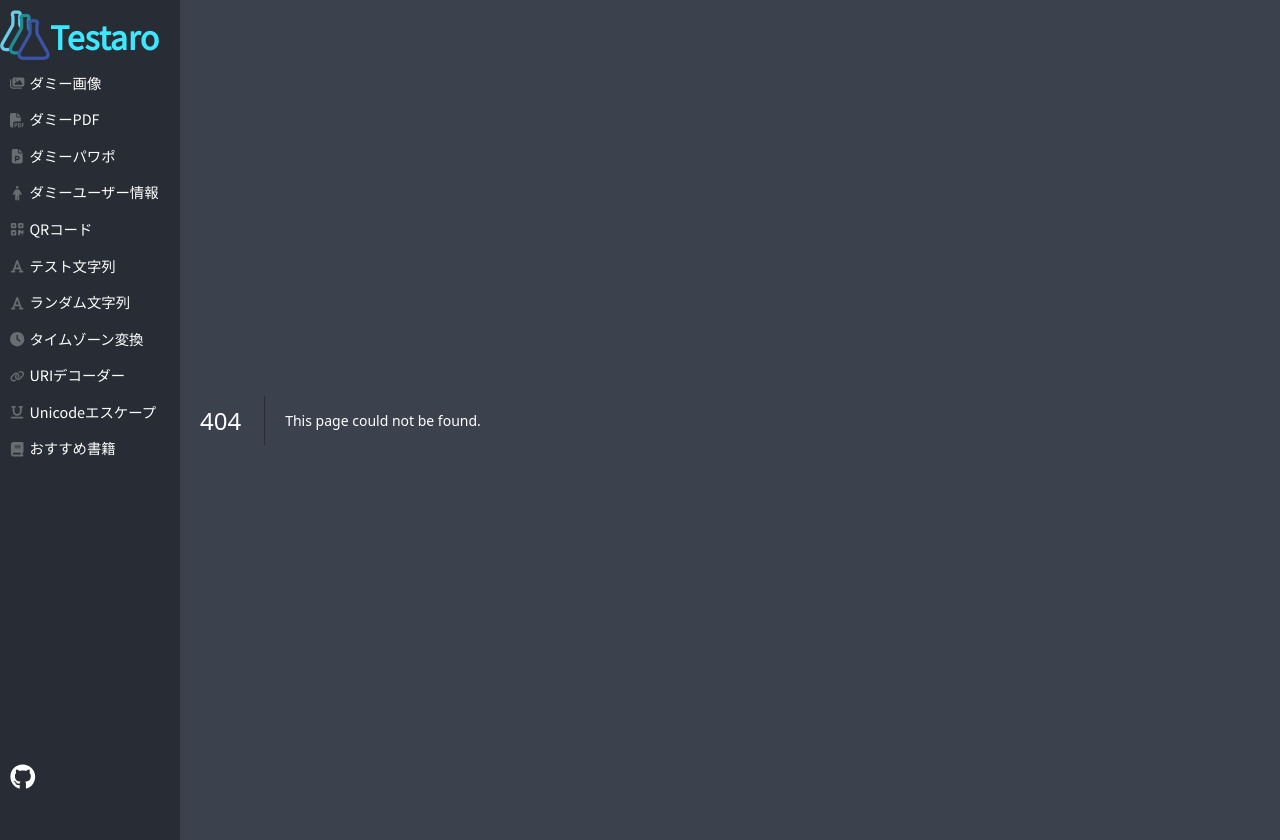
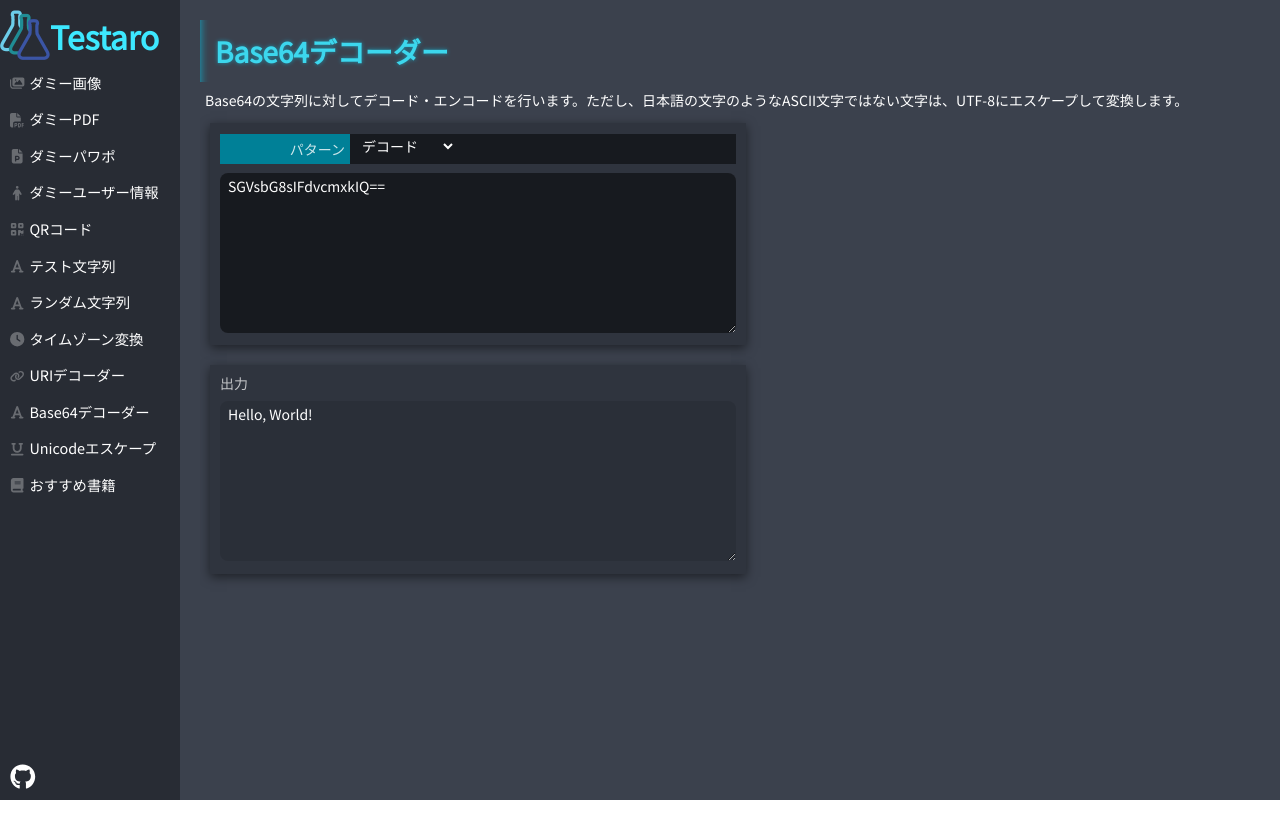
Before and after one commit to jesusisao/testaro, a Next.js app: page /base64-decoder in a window 1280 px wide. Before the commit this address had no page. After the commit the page ends 800 px from the top, so only its background shows below. Built offline with nearby package versions, Linux system fonts and the light colour scheme.

Commit message:
base64変換機能 (#101)
* base64変換機能

* fix icon

```diff
--- a/src/components/Layout/Menu/Menu.tsx
+++ b/src/components/Layout/Menu/Menu.tsx
@@ -97,6 +97,14 @@ const Menu: React.FC = () => {
           </Link>
         </li>
         <li>
+          <Link href="/base64-decoder">
+            <span className={style.link}>
+              <FontAwesomeIcon icon={faFont} className={style.icon} />
+              Base64デコーダー
+            </span>
+          </Link>
+        </li>
+        <li>
           <Link href="/unicode-escape-sequence">
             <span className={style.link}>
               <FontAwesomeIcon icon={faUnderline} className={style.icon} />
--- /dev/null
+++ b/src/pages/base64-decoder/index.module.scss
@@ -0,0 +1,24 @@
+@import "styles/config.scss";
+
+.page {
+  height: 100%;
+  min-width: 100%;
+  overflow: hidden;
+
+  p {
+    margin: 5px;
+  }
+
+  textarea {
+    border-radius: 8px;
+    background-color: $config-enabled-form-color;
+    padding-top: 5px;
+    padding-bottom: 5px;
+    width: 500px;
+    height: 150px;
+  }
+
+  .disabledTextarea {
+    background-color: $config-disabled-form-color;
+  }
+}
--- /dev/null
+++ b/src/pages/base64-decoder/index.tsx
@@ -0,0 +1,105 @@
+import { useState } from "react";
+import { NextPage } from "next";
+import MetaHeader from "src/components/Common/MetaHeader";
+import style from "./index.module.scss";
+import commonStyle from "styles/common.module.scss";
+import ParamBox from "src/components/Common/ParamBox";
+type Pattern = "encode" | "decode";
+
+const escapeWithUtf8 = (str: string) => {
+  // 文字列を UTF-8 のバイト列に変換
+  // 「"あ"」→「new Uint8Array([227, 129, 130])」
+  const uint8Array = new TextEncoder().encode(str);
+  // 各バイトを対応する文字コードの文字に変換
+  // [227, 129, 130] →「"ã\x81\x82"」
+  return String.fromCharCode(...uint8Array);
+};
+
+const unescapeWithUtf8 = (binaryString: string) => {
+  // 文字コードを取得し、UTF-8 のバイト列に変換
+  const uint8Array = Uint8Array.from(binaryString, (char) =>
+    char.charCodeAt(0)
+  );
+  // バイト配列を文字列に変換する
+  return new TextDecoder().decode(uint8Array);
+};
+
+const encodeBase64 = (str: string) => {
+  const binaryString = escapeWithUtf8(str);
+  // バイナリ文字列をBase64エンコード
+  // 「"ã\x81\x82"」→「"44GC"」
+  return btoa(binaryString);
+};
+
+const decodeBase64 = (base64: string) => {
+  // Base64 文字列をバイナリデータを含む文字列にデコード
+  const binaryString = atob(base64);
+  return unescapeWithUtf8(binaryString);
+};
+
+const convertBase64 = (pattern: Pattern, original: string) => {
+  try {
+    return pattern === "encode"
+      ? encodeBase64(original)
+      : decodeBase64(original);
+  } catch (e: unknown) {
+    if (e instanceof Error) {
+      console.warn(e.message);
+    }
+    return "(ERROR)";
+  }
+};
+
+const Base64Decoder: NextPage = () => {
+  const [pattern, setPattern] = useState("decode" as Pattern);
+  const [originalString, setOriginalString] = useState("SGVsbG8sIFdvcmxkIQ==");
+
+  const output = convertBase64(pattern, originalString);
+
+  const title = "Base64デコーダー";
+  const description =
+    "Base64の文字列に対してデコード・エンコードを行います。ただし、日本語の文字のようなASCII文字ではない文字は、UTF-8にエスケープして変換します。";
+
+  return (
+    <div className={style.page}>
+      <MetaHeader
+        title={title}
+        description={description}
+        url="/base64-converter"
+      />
+      <h1 className={commonStyle.pageTitle}>{title}</h1>
+      <p>{description}</p>
+      <div className={commonStyle.paramsContainer}>
+        <div className={commonStyle.paramContainer}>
+          <ParamBox labelName="パターン">
+            <select
+              name="pattern"
+              id="pattern"
+              onChange={(e): void => setPattern(e.target.value as Pattern)}
+            >
+              <option value="decode">デコード</option>
+              <option value="encode">エンコード</option>
+            </select>
+          </ParamBox>
+          <textarea
+            defaultValue={originalString}
+            onChange={(e): void => setOriginalString(e.target.value)}
+            style={{ marginTop: "8px" }}
+          ></textarea>
+        </div>
+      </div>
+      <div className={commonStyle.outputsContainer}>
+        <div className={commonStyle.outputContainer}>
+          <p className={commonStyle.outputLabel}>出力</p>
+          <textarea
+            readOnly
+            className={style.disabledTextarea}
+            value={output}
+          ></textarea>
+        </div>
+      </div>
+    </div>
+  );
+};
+
+export default Base64Decoder;
```
Also changed, not shown: src/pages/unicode-escape-sequence/index.tsx (+2 -6 lines).
